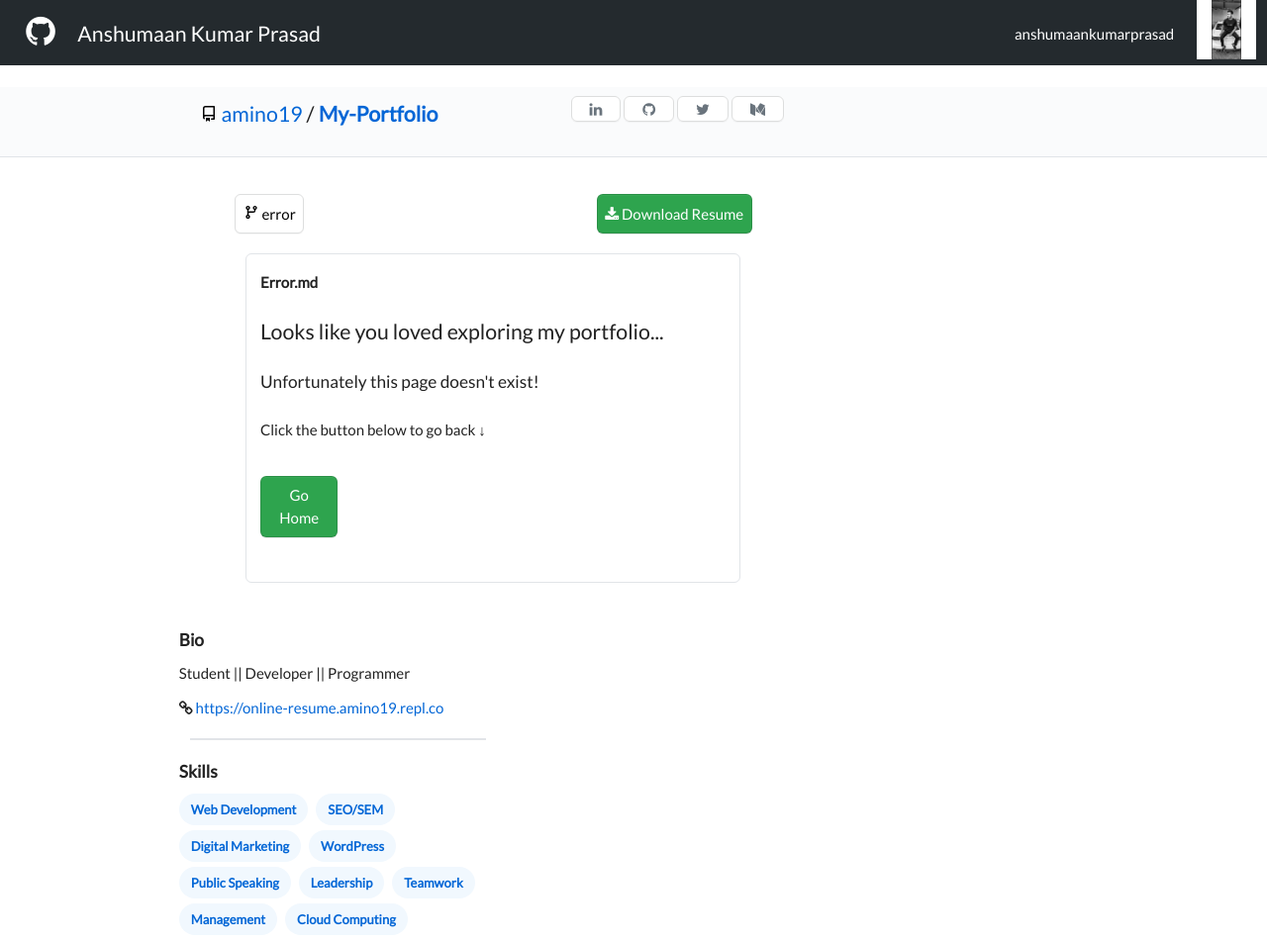
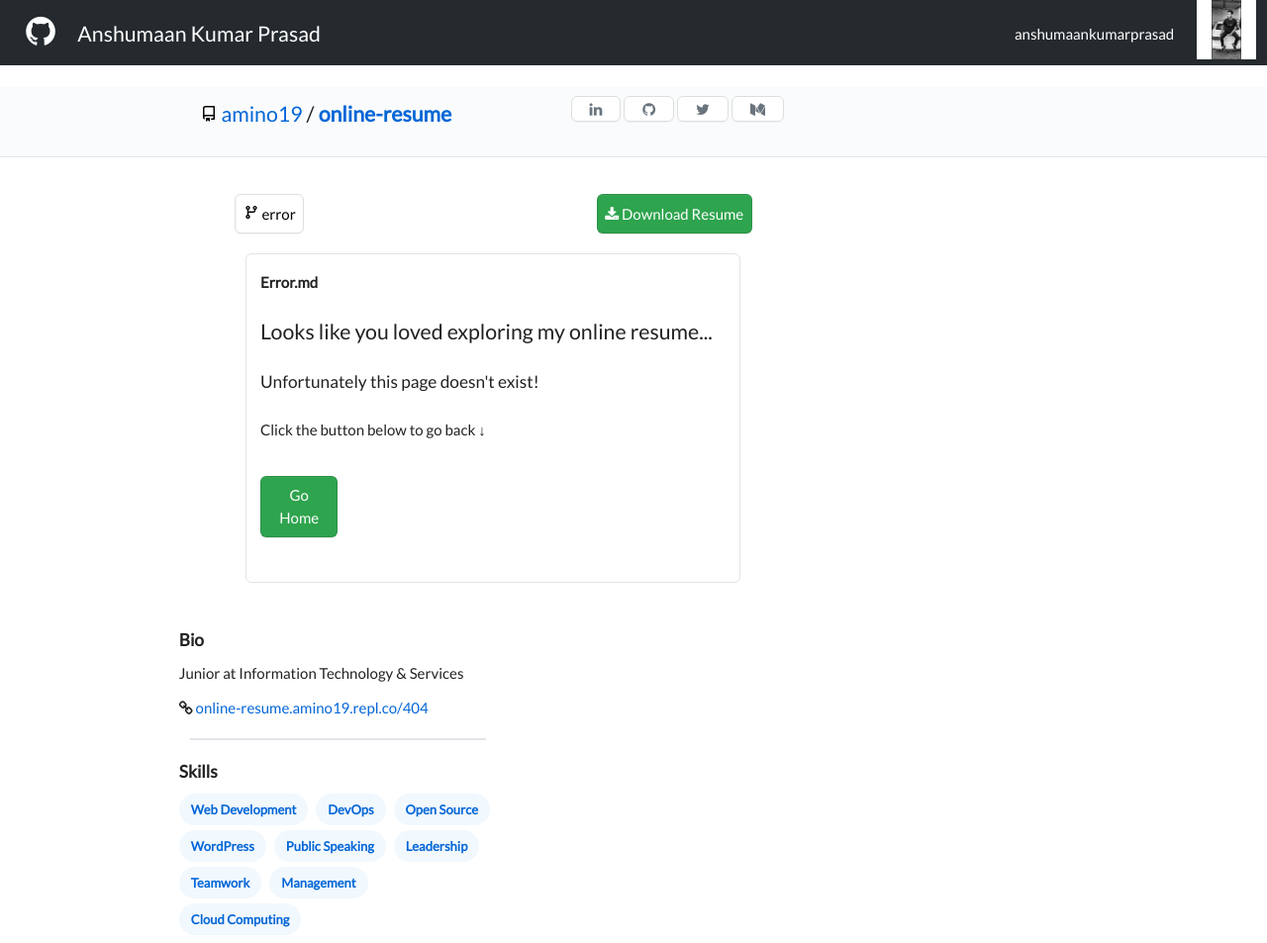
Before and after one commit to aminoxix/online-resume, a plain HTML site: page 404.html in a window 1280 px wide. Shown: the top 953 px of the page at 99% size. Drawn offline with nearby package versions, Linux system fonts and the light colour scheme; files whose address does not match are found by name.

Commit message:
modified index.html & 404.html

```diff
--- a/404.html
+++ b/404.html
@@ -10,7 +10,7 @@
     <meta name="author" content="Anshumaan Kumar Prasad">
     <meta name="copyright" content="Anshumaan Kumar Prasad">
     <meta name="language" content="en">
-    <meta name="url" content="https://www.anshumaankumarprasad.github.io">
+    <meta name="url" content="https://amino19.github.io/online-resume">
     <meta name="category" content="Portfolio,Resume">
     <meta name="coverage" content="Worldwide">
     <meta name="rating" content="General">
@@ -25,7 +25,7 @@
     <meta name="theme-color" content="#242A2E">
     <meta property="og:image" itemprop="image" content="assets/img/kubecon.png">
     <meta property="og:description" content="Anshumaan Kumar Prasad is Junior at Information Technology & Services, pursuing undergrad from Shri Shankaracharya Technical Campus. This website has been made by him to act as his online Resume.">
-    <meta property="og:url" content="https://www.anshumaankumarprasad.github.io">
+    <meta property="og:url" content="https://amino19.github.io/online-resume">
     <meta property="og:site_name" content="Anshumaan Kumar Prasad">
     <meta name="twitter:card" content="website">
     <meta name="twitter:site" content="Anshumaan Kumar Prasad">
@@ -36,7 +36,7 @@
     <meta itemprop="description" content="Anshumaan Kumar Prasad is Junior at Information Technology & Services, pursuing undergrad from Shri Shankaracharya Technical Campus. This website has been made by him to act as his online Resume.">
 
     <!-- Linking Favicon, Apple Touch Icon, Font Awesome, AOS, Materialize & CSS -->
-    <link rel="canonical" href="https://online-resume.amino19.repl.co">
+    <link rel="canonical" href="https://amino19.github.io/online-resume">
     <link rel="icon" href="assets/img/kubecon.png" type="image/png">
     <link rel="apple-touch-icon" href="assets/img/apple-touch-icon.png" type="image/png">
     <link rel="stylesheet" href="https://cdnjs.cloudflare.com/ajax/libs/font-awesome/4.7.0/css/font-awesome.min.css" defer>
@@ -88,7 +88,7 @@
                                     d="M2 2.5A2.5 2.5 0 014.5 0h8.75a.75.75 0 01.75.75v12.5a.75.75 0 01-.75.75h-2.5a.75.75 0 110-1.5h1.75v-2h-8a1 1 0 00-.714 1.7.75.75 0 01-1.072 1.05A2.495 2.495 0 012 11.5v-9zm10.5-1V9h-8c-.356 0-.694.074-1 .208V2.5a1 1 0 011-1h8zM5 12.25v3.25a.25.25 0 00.4.2l1.45-1.087a.25.25 0 01.3 0L8.6 15.7a.25.25 0 00.4-.2v-3.25a.25.25 0 00-.25-.25h-3.5a.25.25 0 00-.25.25z">
                                 </path>
                             </svg>
-                            <a href="https://github.com/amino19" target="_blank" class="link-color">amino19</a> / <a href="https://github.com/amino19/online-resume.github.io" target="_blank" class="link-color font-bold">My-Portfolio</a>
+                            <a href="https://github.com/amino19" target="_blank" class="link-color">amino19</a> / <a href="https://amino19.github.io/online-resume" target="_blank" class="link-color font-bold">online-resume</a>
                         </h1>
                     </div>
                     <!-- Social Media Links -->
@@ -139,7 +139,7 @@
                             </div>
                             <!-- Content -->
                             <div class="row mt-n2">
-                                <h1>Looks like you loved exploring my portfolio...</h1>
+                                <h1>Looks like you loved exploring my online resume...</h1>
                             </div>
                             <div class="row">
                                 <h2>Unfortunately this page doesn't exist!</h2>
@@ -163,11 +163,11 @@
                             <h2 class="font-bold">Bio</h2>
                         </div>
                         <div class="row mt-n3">
-                            <p>Student || Developer || Programmer</p>
+                            <p>Junior at Information Technology & Services</p>
                         </div>
                         <!-- Website -->
                         <div class="row mt-n4">
-                            <p><i class="fa fa-link"></i> <a href="https://online-resume.amino19.repl.co/404" class="link-color">https://online-resume.amino19.repl.co</a></p>
+                            <p><i class="fa fa-link"></i> <a href="https://online-resume.amino19.repl.co/404.html" class="link-color">online-resume.amino19.repl.co/404</a></p>
                         </div>
                         <div class="divider mt-n3"></div>
                         <!-- Skills -->
@@ -179,10 +179,10 @@
                                 Web Development
                             </div>
                             <div class="chip">
-                                SEO/SEM
+                                DevOps
                             </div>
                             <div class="chip">
-                                Digital Marketing
+                                Open Source
                             </div>
                             <div class="chip">
                                 WordPress
@@ -209,7 +209,7 @@
                             <h2 class="font-bold">Resume</h2>
                         </div>
                         <div class="row mt-n3">
-                            <a href="assets/files/resume.pdf" class="link-color" target="_blank">View</a>
+                            <a href="assets/files/Resume.pdf" class="link-color" target="_blank">View</a>
                         </div>
                         <div class="divider"></div>
                         <!-- Contact -->
@@ -244,7 +244,7 @@
     <footer class="p-3">
         <div class="footer-copyright">
             <div class="container center">
-                © 2020 Copyright <a href="https://online-resume.amino19.repl.co/404" class="link-color">Anshumaan Kumar Prasad</a>
+                © 2020 Copyright <a href="https://amino19.github.io/online-resume/404.html" class="link-color">Anshumaan Kumar Prasad</a>
             </div>
         </div>
     </footer>
```
Also changed, not shown: index.html (+5 -5 lines).
